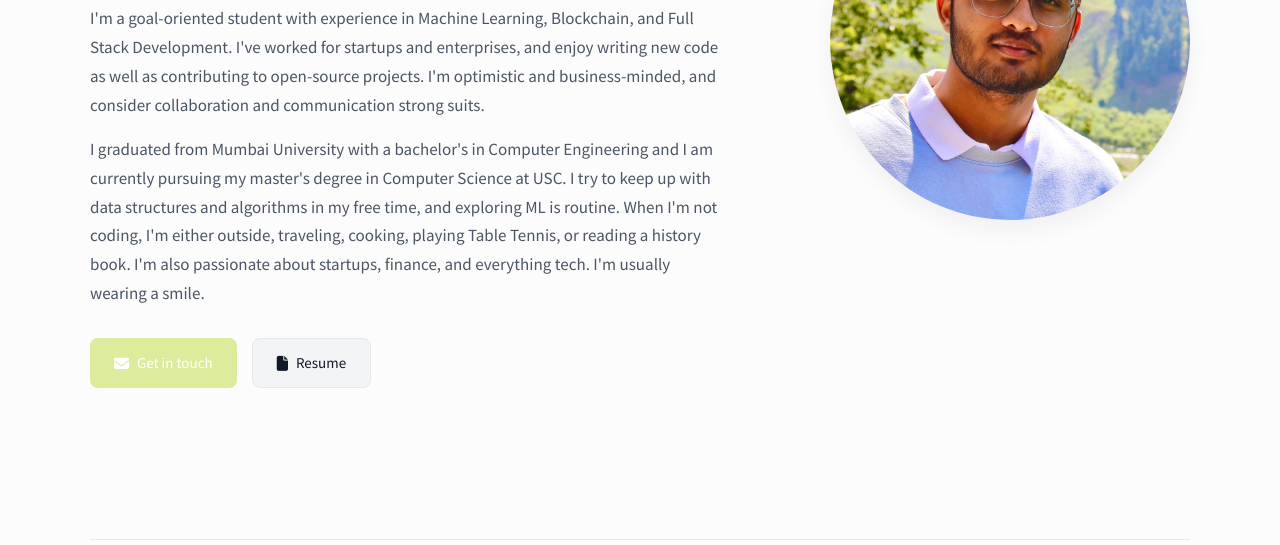
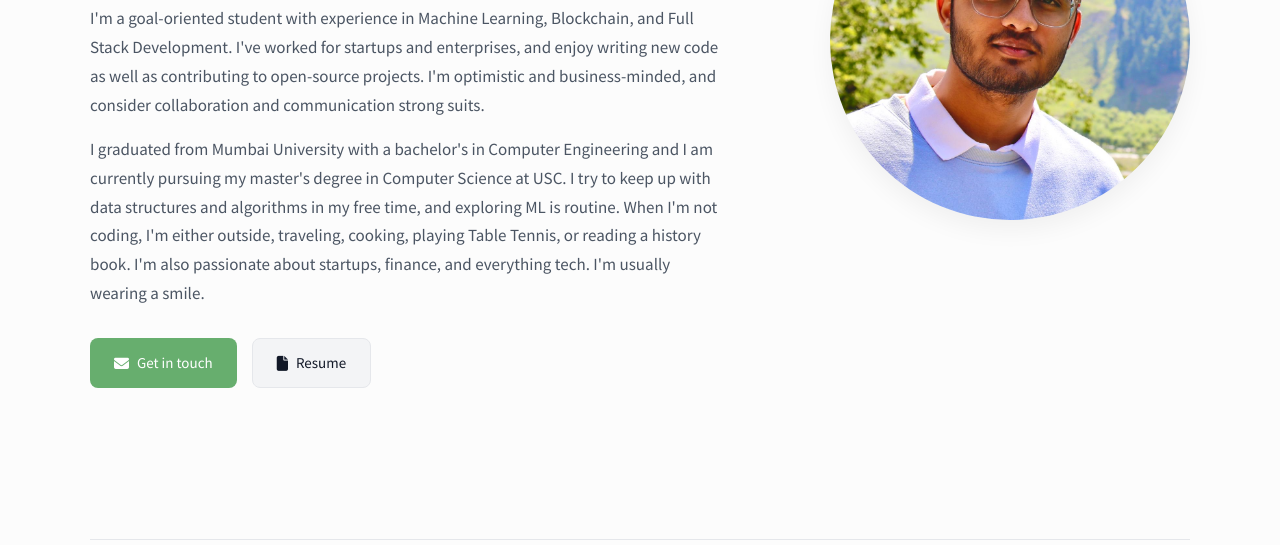
Before and after one commit to Aarush-Verulkar-USC/Portfolio-Website, a plain HTML site: page index.html in a window 1280 px wide. In both pictures the pointer is over the link "Get in touch". Shown: the part 255-800 px from the top of the page. Drawn offline with nearby package versions, Linux system fonts and the light colour scheme.

Commit message:
Update index.html

```diff
--- a/index.html
+++ b/index.html
@@ -192,7 +192,7 @@
         }
 
         .btn-primary:hover {
-            background-color: #DDEB9D;
+            background-color: #67AE6E;
             color: white;
         }
 
```
